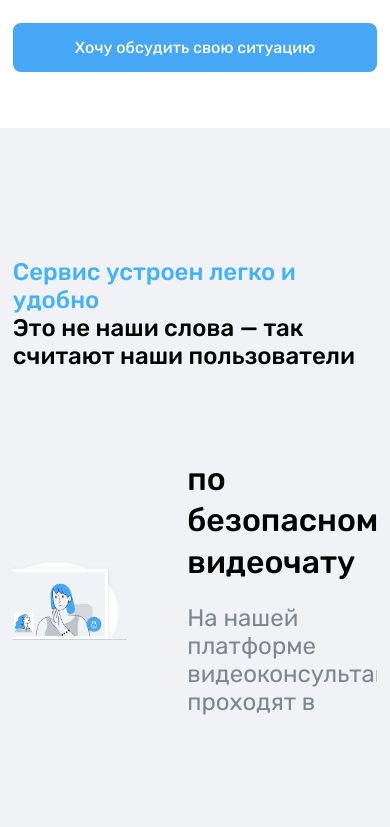
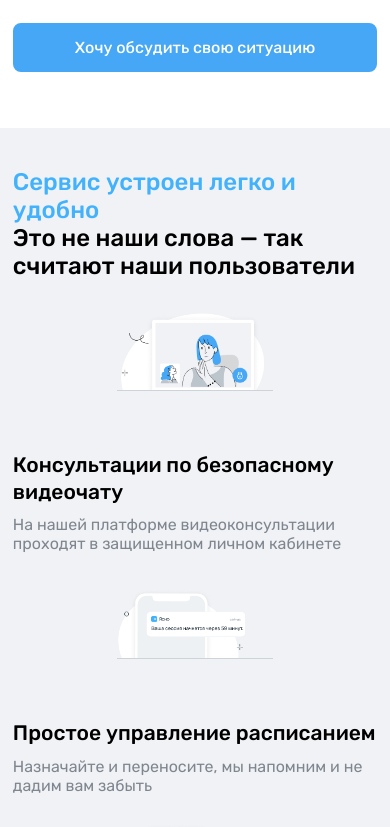
Before and after one commit to dundduun/yasno-vue, a Vue app: page / in a window 390 px wide. Shown: the part 1440-2267 px from the top of the page. Built offline with nearby package versions, Linux system fonts and the light colour scheme.

Commit message:
Make phone advantage layout to column

```diff
--- a/src/components/Advantage.vue
+++ b/src/components/Advantage.vue
@@ -42,6 +42,10 @@ defineProps<{
         margin-top: 100px;
         width: fit-content;
 
+        @media(max-width: 925px) {
+            margin-top: 20px;
+        }
+
         &.row {
             flex-direction: row;
         }
@@ -50,15 +54,12 @@ defineProps<{
             flex-direction: row-reverse;
         }
 
-        // @media(max-width: 1090px) {
-
-        //     &.row,
-        //     &.row-reverse {
-        //         flex-direction: column;
-        //         align-items: center;
-        //     }
-        // }
-
+        @media(max-width: 925px) {
+            &.row,
+            &.row-reverse {
+                flex-direction: column;
+            }
+        }
 
         img {
             border-bottom: 1px #ccd3d9 solid;
@@ -78,15 +79,19 @@ defineProps<{
             flex-direction: column;
             justify-content: center;
 
-            // @media(max-width: 1090px) {
-            //     height: auto;
-            //     flex: none;
-            // }
+            @media(max-width: 925px) {
+                height: auto;
+                flex: none;
+            }
 
             .title {
                 font-weight: 500;
                 font-size: 32px;
                 line-height: 130%;
+
+                @media(max-width: 925px) {
+                    font-size: 21px;
+                }
             }
 
             .description {
@@ -94,6 +99,11 @@ defineProps<{
                 font-size: 24px;
                 color: #7f868f;
                 margin-top: 20px;
+
+                @media(max-width: 925px) {
+                    font-size: 16px;
+                    margin-top: 10px;
+                }
             }
         }
     }
--- a/src/components/ServiceAdvantages.vue
+++ b/src/components/ServiceAdvantages.vue
@@ -69,6 +69,10 @@ section.service-advantages {
     padding: 90px 3.3vw 90px 3.3vw;
     background-color: #f0f2f5;
 
+    @media(max-width: 925px) {
+        padding-top: 0;
+    }
+
     .container {
         width: 100%;
         max-width: 1440px;
@@ -109,13 +113,13 @@ section.service-advantages {
             display: flex;
             flex-direction: column;
             align-items: center;
-/*
+
             .advantage {
 
-                @media(max-width: 1090px) {
+                @media(max-width: 925px) {
                     width: 100%;
                 }
-            } */
+            }
         }
     }
 }
```
